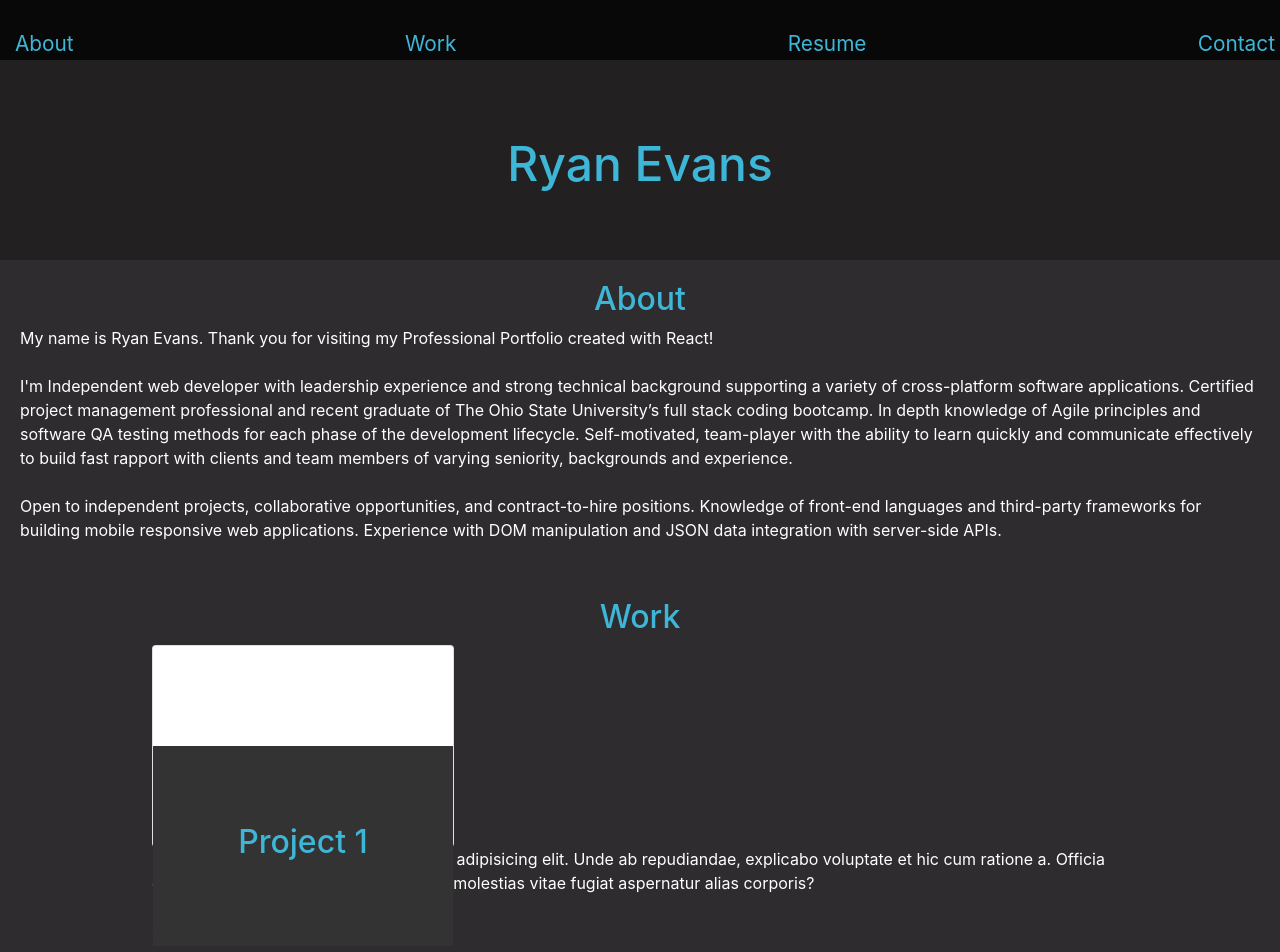
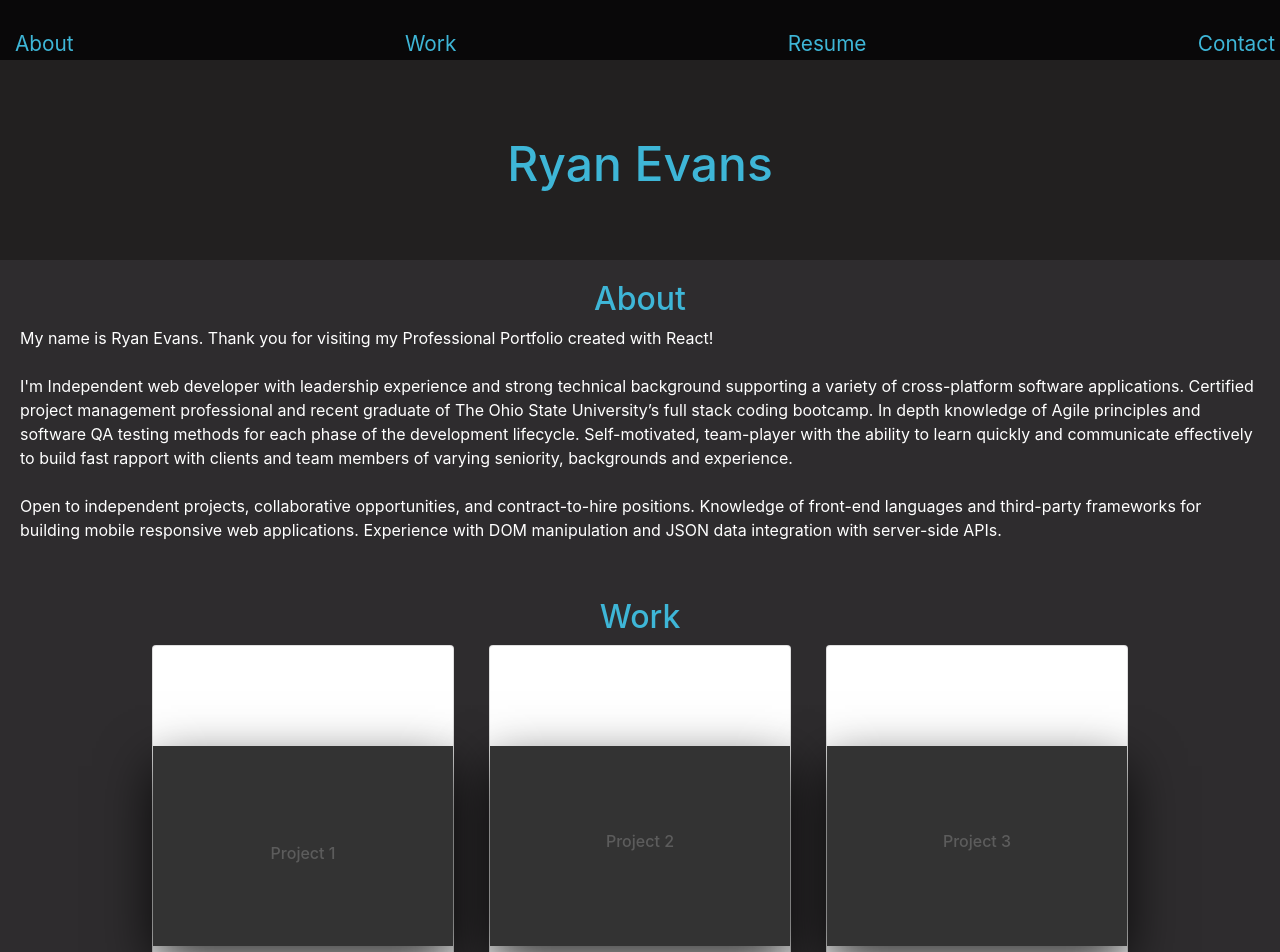
Before and after one commit to rdevans87/ReactPro_Portfolio-, a React (Create React App) app in the folder ryansreactapp/: page / in a window 1280 px wide. Shown: the top 952 px of the page. Built offline with nearby package versions, Linux system fonts and the light colour scheme; the HTML template or start-up script is replaced by a standard one.

Commit message:
adding cards  styling and headers for projects

```diff
--- a/ryansreactapp/src/components/Work.js
+++ b/ryansreactapp/src/components/Work.js
@@ -9,8 +9,9 @@ function Work() {
         <div class="container">
      <div class="card">
        <div class="face face1">
-         <div class="content"></div>
-      <h2>Project 1</h2>
+         <div class="content">
+            <i class="fab fa-windows"></i>
+           <h3>Project 1</h3>
          </div>
        </div>
        <div class="face face2">
@@ -20,6 +21,38 @@ function Work() {
          </div>
        </div>
     </div>
+
+    <div class="card">
+       <div class="face face1">
+         <div class="content">
+            <h3>Project 2</h3>
+         </div>
+       </div>
+       <div class="face face2">
+         <div class="content">
+           <p> Lorem ipsum dolor sit amet consectetur adipisicing elit. Unde ab repudiandae, explicabo voluptate et hic cum ratione a. Officia delectus illum perferendis maiores quia molestias vitae fugiat aspernatur alias corporis?</p>
+           <a href="#" type="button">Read More</a>
+         </div>
+       </div>
+    </div>
+
+
+    <div class="card">
+       <div class="face face1">
+         <div class="content">
+            <h3>Project 3</h3>
+         </div>
+       </div>
+       <div class="face face2">
+         <div class="content">
+           <p> Lorem ipsum dolor sit amet consectetur adipisicing elit. Unde ab repudiandae, explicabo voluptate et hic cum ratione a. Officia delectus illum perferendis maiores quia molestias vitae fugiat aspernatur alias corporis?</p>
+           <a href="#" type="button">Read More</a>
+         </div>
+       </div>
+    </div>
+
+  </div>
+
     </section>
   );
 }
```
Lines whose indentation alone changed are shown as unchanged.
